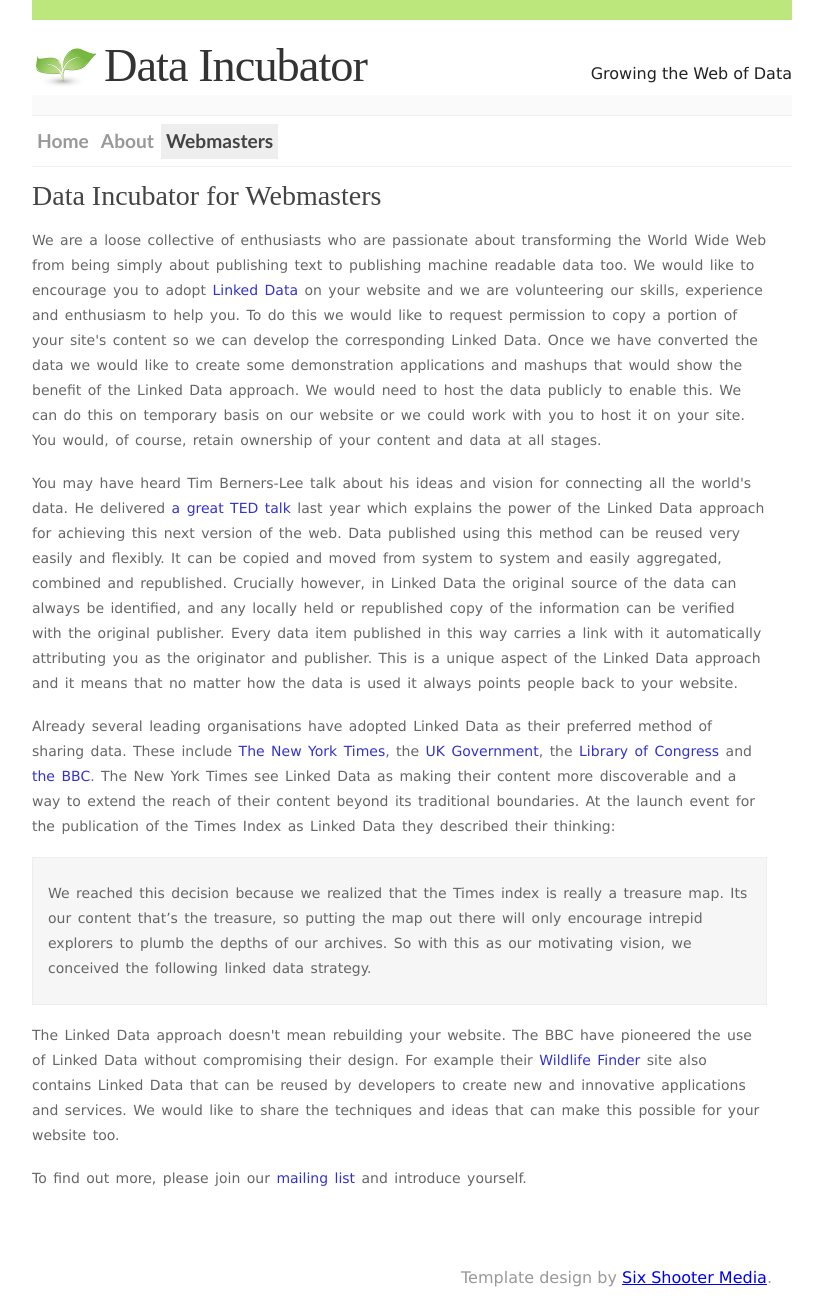
After one commit to iand/dataincubator, a PHP site: page /webmasters.html in a window 1280 px wide. The commit adds this page. Shown: the whole page, without its empty margins (228-1051 px from the left). Run offline with PHP 8.4, Linux system fonts and the light colour scheme.

Commit message:
Added logo and webmasters page

```diff
--- a/www/htdocs/css/1.css
+++ b/www/htdocs/css/1.css
@@ -1,6 +1,6 @@
 
 body {
-  font: 62.5%/1.6em "Lucida Grande", "Lucida Sans Unicode", verdana, geneva, sans-serif;
+  font: 100%/1.125em "Lucida Grande", "Lucida Sans Unicode", verdana, geneva, sans-serif;
   color:#666;
   margin:0;
 }
@@ -12,7 +12,7 @@ body {
 
 h1 {
   font-family:"Times New Roman", Times, serif;
-  font-size:3.8em;
+  font-size:2.9em;
   font-weight:normal;
   color:#333;
   letter-spacing:-1px;
@@ -44,9 +44,13 @@ h1 a {
 
 #header h1 {
   margin:15px 0 0 0;
-  padding:25px 25px 40px 0;
+  padding:22px 25px 20px 72px;
   border-bottom:20px solid #fafafa;
+  background-image: url(/images/seedling-64.png);
+  background-repeat: no-repeat;
 }
+
+
 
 #wrapper {
   width:760px;
@@ -61,6 +65,7 @@ h1 a {
   border-top:1px solid #eee;
   margin-bottom: 7px;
   height:36px;
+  font-size:0.75em;
 }
 
 #nav li {
@@ -98,6 +103,7 @@ h1 a {
 #content {
   margin:0 0 0 0 !important;
   padding:0px 25px 40px 0;
+  font-size:0.875em;
 }
 
 
@@ -105,13 +111,12 @@ h1 a {
 #content p {
   line-height:25px;
   margin:18px 0;
-  font-size:110%;
   word-spacing:2px;
 }
 
 #content a {
   text-decoration:none;
-  color:#333;
+  color:#33C;
 }
 
 #content a:hover {
@@ -120,7 +125,7 @@ h1 a {
 
 #content h2 {
   font-family:"Times New Roman", Times, serif;
-  font-size:2.8em;
+  font-size:2em;
   font-weight:normal;
   margin:15px 0;
   padding:5px 0;
@@ -136,11 +141,12 @@ h1 a {
   width:250px;
   float:right;
   padding:10px 10px 30px 10px;
+  font-size:0.875em;
 }
 
 #sidebar h2 {
   letter-spacing:2px;
-  font-size:1.4em;
+  font-size:1.2em;
   color:#333;
   padding:0 0 3px 0;
 }
@@ -208,7 +214,10 @@ blockquote {
 img {
   padding:0px;
   border-width:0px;
+
 }
+
+
 
 #content h3 {
   margin:10px 0;
--- /dev/null
+++ b/www/htdocs/webmasters.html
@@ -0,0 +1,83 @@
+<!DOCTYPE html PUBLIC "-//W3C//DTD XHTML 1.1//EN" "http://www.w3.org/TR/xhtml11/DTD/xhtml11.dtd">
+<html xmlns="http://www.w3.org/1999/xhtml" xml:lang="en">
+<head>
+<title>Data Incubator for Webmasters</title>
+<meta http-equiv="content-type" content="text/html; charset=utf-8" />
+<link rel="stylesheet" href="css/1.css" type="text/css" media="screen,projection" />
+
+</head>
+
+<body>
+
+<div id="wrapper">
+
+    <div id="header">
+        <p class="description">
+          Growing the Web of Data
+        </p>
+
+        <h1><a href="/">Data Incubator</a></h1>
+
+        <ul id="nav">
+            <li><a href="/">Home</a></li>
+            <li><a href="/about">About</a></li>
+            <li><a href="/process" class="active">Webmasters</a></li>
+        </ul>
+    </div>
+
+
+
+    <div id="content">
+
+        <h2><a href="#">Data Incubator for Webmasters</a></h2>
+
+		<p>We are a loose collective of enthusiasts who are passionate about transforming
+		the World Wide Web from being simply about publishing text to publishing machine
+		readable data too. We would like to encourage you to adopt <a href="http://linkeddata.org/">Linked Data</a>
+		on your website and we are volunteering our skills, experience and enthusiasm to help you.
+		To do this we would like to request permission to copy a portion of your site's content
+		so we can develop the corresponding Linked Data. Once we have converted the data
+		we would like to create some demonstration applications and mashups that would
+		show the benefit of the Linked Data approach. We would need to host the data publicly to enable this.
+		We can do this on temporary basis on our website or we could work with you to
+		host it on your site. You would, of course, retain ownership of your content and data at all stages.</p>
+
+		<p>You may have heard Tim Berners-Lee talk about his ideas and vision for connecting all the world's data.
+		He delivered <a href="http://www.ted.com/talks/tim_berners_lee_on_the_next_web.html">a great TED talk</a>
+		 last year which explains the power of the Linked Data
+		approach for achieving this next version of the web.
+		Data published using this method can be re­used very easily and flexibly. It can be copied and moved from system to system and easily aggregated, combined and republished. Crucially however, in Linked Data the original source of the data can always be identified, and any locally held or re­published copy of the information can be verified with the original publisher. Every data item published in this way carries a link with it automatically attributing you as the originator and publisher. This is a unique aspect of the Linked Data approach and it means that no matter how the data is used it always points people back to your website.</p>
+
+		<p>Already several leading organisations have adopted Linked Data as their
+		preferred method of sharing data. These include <a href="http://data.nytimes.com/">The New York Times</a>,
+		the <a href="http://data.gov.uk/">UK Government</a>, the <a href="http://id.loc.gov">Library of Congress</a>
+		and <a href="http://www.bbc.co.uk/programmes/developers">the BBC</a>.
+		The New York Times see Linked Data as making their content more discoverable and a way to
+		extend the reach of their content beyond its traditional boundaries. At the launch event for the publication
+		of the Times Index as Linked Data they described their thinking:</p>
+		<blockquote><p>We reached this decision because we realized that the Times index is really a treasure map. Its our content that’s the treasure, so putting the map out there will only encourage intrepid explorers to plumb the depths of our archives. So with this as our motivating vision, we conceived the following linked data strategy.</p></blockquote>
+
+		<p>The Linked Data approach doesn't mean rebuilding your website. The BBC have pioneered the use of Linked Data
+		without compromising their design. For example their <a href="http://www.bbc.co.uk/nature/species/Lion">Wildlife Finder</a> site also contains
+		Linked Data that can be reused by developers to create new and innovative applications and services.
+		We would like to share the techniques and ideas that can make this possible for your website too.</p>
+
+		<p>To find out more, please join our <a href="http://groups.google.com/group/dataincubator">mailing list</a> and introduce yourself.</p>
+
+
+    </div>
+
+    <div id="footer">
+
+      <!-- Please leave this line intact -->
+      <p>Template design by <a href="http://www.sixshootermedia.com">Six Shooter Media</a>.<br />
+      <!-- you can delete below here -->
+      </p>
+
+    </div>
+
+</div>
+
+
+</body>
+</html>
```
Also changed, not shown: www/htdocs/images/seedling-128.png (added), www/htdocs/images/seedling-256.png (added), www/htdocs/images/seedling-32.png (added), www/htdocs/images/seedling-64.ico (added), www/htdocs/images/seedling-64.png (added).
